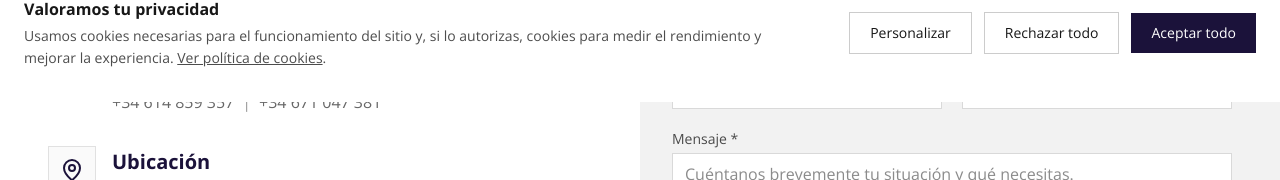
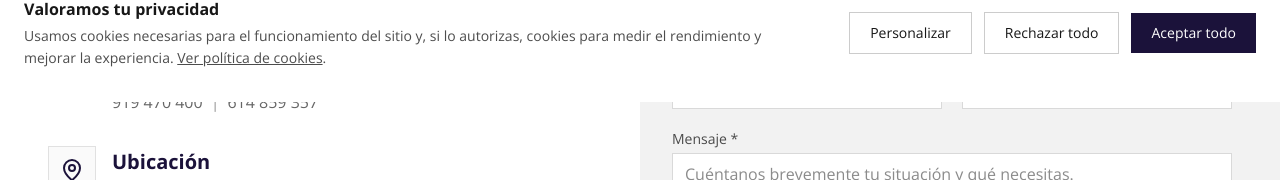
Before and after one commit to luisgasamare-hub/gasamare-web, a Next.js app: page /contacto in a window 1280 px wide. Shown: the part 698-878 px from the top of the page. Built offline with nearby package versions, Linux system fonts and the light colour scheme.

Commit message:
Numero fijo GASAMARE

```diff
--- a/app/components/contact/contact-info.tsx
+++ b/app/components/contact/contact-info.tsx
@@ -4,8 +4,8 @@ const PRIMARY = "#1B123A";
 const WHATSAPP = "#25D366";
 
 export function ContactInfo() {
-  const phone1 = { value: "+34 614 859 357", href: "tel:+34614859357" };
-  const phone2 = { value: "+34 671 047 381", href: "tel:+34671047381" };
+  const phone1 = { value: "919 470 400", href: "tel:919470400" };
+  const phone2 = { value: "614 859 357", href: "tel:614859357" };
   const email = "info@gasamare.es";
   const location = "Madrid, España";
 
```
